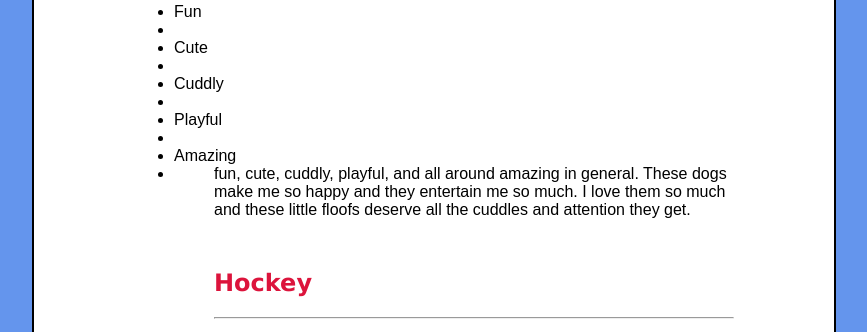
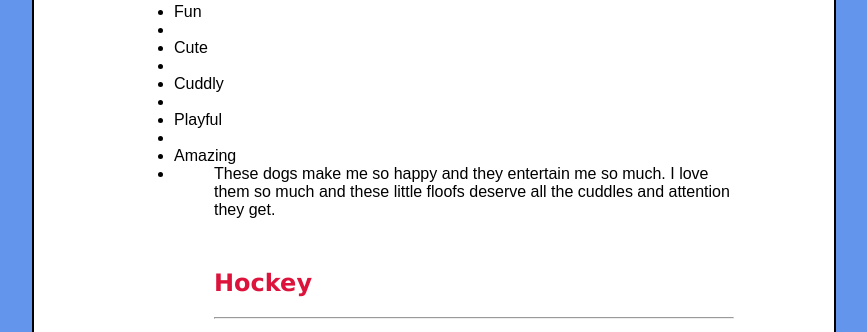
Before and after one commit to AydenLarsen/Favorite-Things-Assignment, a plain HTML site: page index.html in a window 1280 px wide. Shown: the part 579-911 px from the top of the page, without its empty margins (206-1073 px from the left). Drawn offline with Linux system fonts and the light colour scheme; grey boxes are pictures that could not be loaded.

Commit message:
Update index.html

```diff
--- a/index.html
+++ b/index.html
@@ -12,7 +12,7 @@
     <p>
       My dogs are among my favorite things, and they always will be. They are so:
       <ul><li>Fun<li/><li>Cute<li/><li>Cuddly<li/><li>Playful<li/><li>Amazing<li/><ul/>
-      fun, cute, cuddly, playful, and all around amazing in general. These dogs
+      These dogs
       make me so happy and they entertain me so much. I love them so much and
       these little floofs deserve all the cuddles and attention they get.
     </p>
```
